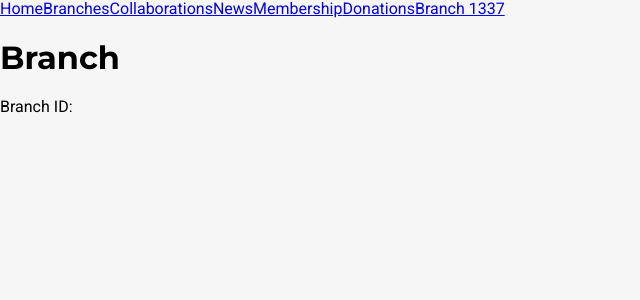
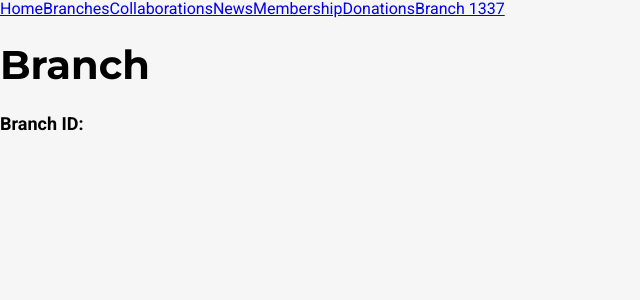
Before and after one commit to eliasjohansson/sgn-site, a Next.js app: page /branch in a window 1280 px wide. Shown: the top 300 px of the page, without its empty margins (0-640 px from the left). Built offline with nearby package versions, Linux system fonts and the light colour scheme.

Commit message:
Global style & theme typography fix

```diff
--- a/styles/GlobalStyles.js
+++ b/styles/GlobalStyles.js
@@ -1,8 +1,6 @@
-import {
-  createGlobalStyle
-} from 'styled-components';
+import { createGlobalStyle } from 'styled-components';
 
-const GlobalStyle = createGlobalStyle `
+const GlobalStyle = createGlobalStyle`
   @import url('https://fonts.googleapis.com/css?family=Montserrat:400,700|Roboto:400,700');
 
   *,*::before,*::after {
@@ -14,41 +12,24 @@ const GlobalStyle = createGlobalStyle `
     background-color: ${({ theme }) => theme.colorLightGrey};
   }
 
-  h1 {
-    font-family: 'Montserrat', sans-serif;
-    font-size: 32px;
-    font-weight: bold;
-  }
-
-  h2 {
-    font-family: 'Montserrat', sans-serif;
-    font-size: 24px;
-    font-weight: bold;
-  }
-
-  h3 {
-    font-family: 'Montserrat', sans-serif;
-    font-size: 12px;
-    font-weight: bold;
-  }
-
-  p {
-    font-size: 16px;
-    font-weight: normal;
-  }
-
-  b {
-    font-size: 16px;
-    font-weight: bold;
-  }
-
-  small {
-    font-size: 11px;
-  }
+  h1 { font: ${({ theme }) => theme.fontMobileH1}; }
+  h2 { font: ${({ theme }) => theme.fontMobileH2}; }
+  h3 { font: ${({ theme }) => theme.fontMobileH3}; }
+  h4 { font: ${({ theme }) => theme.fontMobileH4}; }
+  p { font: ${({ theme }) => theme.fontMobileP}; }
+  b { font: ${({ theme }) => theme.fontMobilePBold}; }
+  small { font: ${({ theme }) => theme.fontSmall}; }
 
   ul {
     margin: 0;
     padding: 0;
+    list-style: none;
+  }
+
+  @media screen and (min-width: 900px) {
+    h1 { font: ${({ theme }) => theme.fontDesktopH1}; }
+    p { font: ${({ theme }) => theme.fontDesktopP}; }
+    b { font: ${({ theme }) => theme.fontDesktopP}; font-weight: bold; }
   }
 
 `;
--- a/styles/Theme.js
+++ b/styles/Theme.js
@@ -1,9 +1,22 @@
 const Theme = {
+  // Color
   colorPrimary: '#1BB9A6',
+  colorDarkPrimary: '#005550',
   colorWhite: '#fff',
   colorLightGrey: '#F6F6F7',
   colorGrey: '#D2D2D2',
-  colorDarkGrey: '#393939'
+  colorDarkGrey: '#393939',
+
+  // Font
+  fontMobileH1: "bold 28px/95% 'Montserrat', sans-serif",
+  fontMobileH2: "bold 22px/110% 'Montserrat', sans-serif",
+  fontMobileH3: "bold 18px/100% 'Montserrat', sans-serif",
+  fontMobileH4: "bold 12px/100% 'Roboto', sans-serif",
+  fontMobilePBold: "bold 16px/120% 'Roboto', sans-serif",
+  fontMobileP: "16px/120% 'Roboto', sans-serif",
+  fontDesktopH1: "bold 40px/100% 'Montserrat', sans-serif",
+  fontDesktopP: "bold 18px/130% 'Roboto', sans-serif",
+  fontSmall: "11px/100% 'Roboto', sans-serif"
 };
 
 export default Theme;
```
